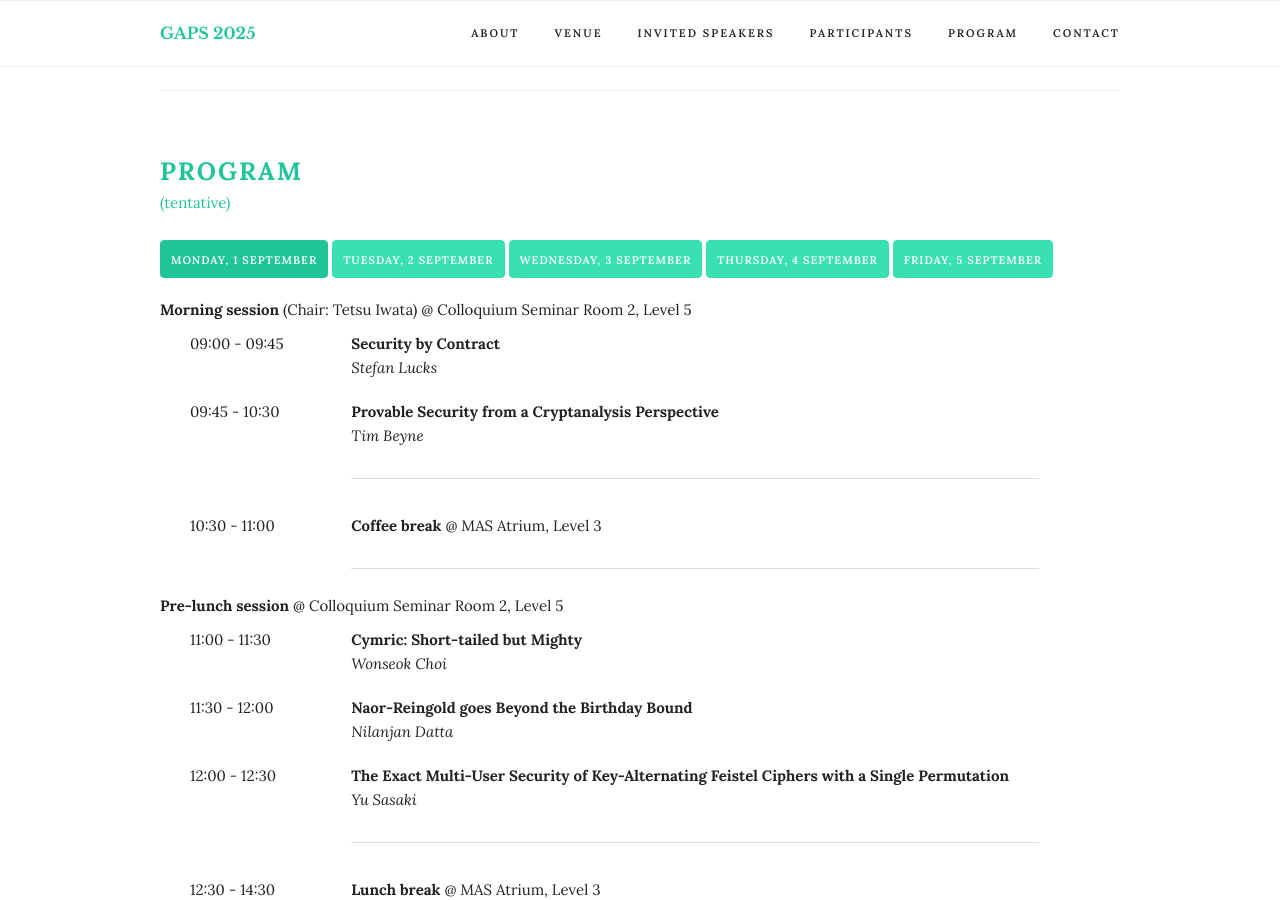
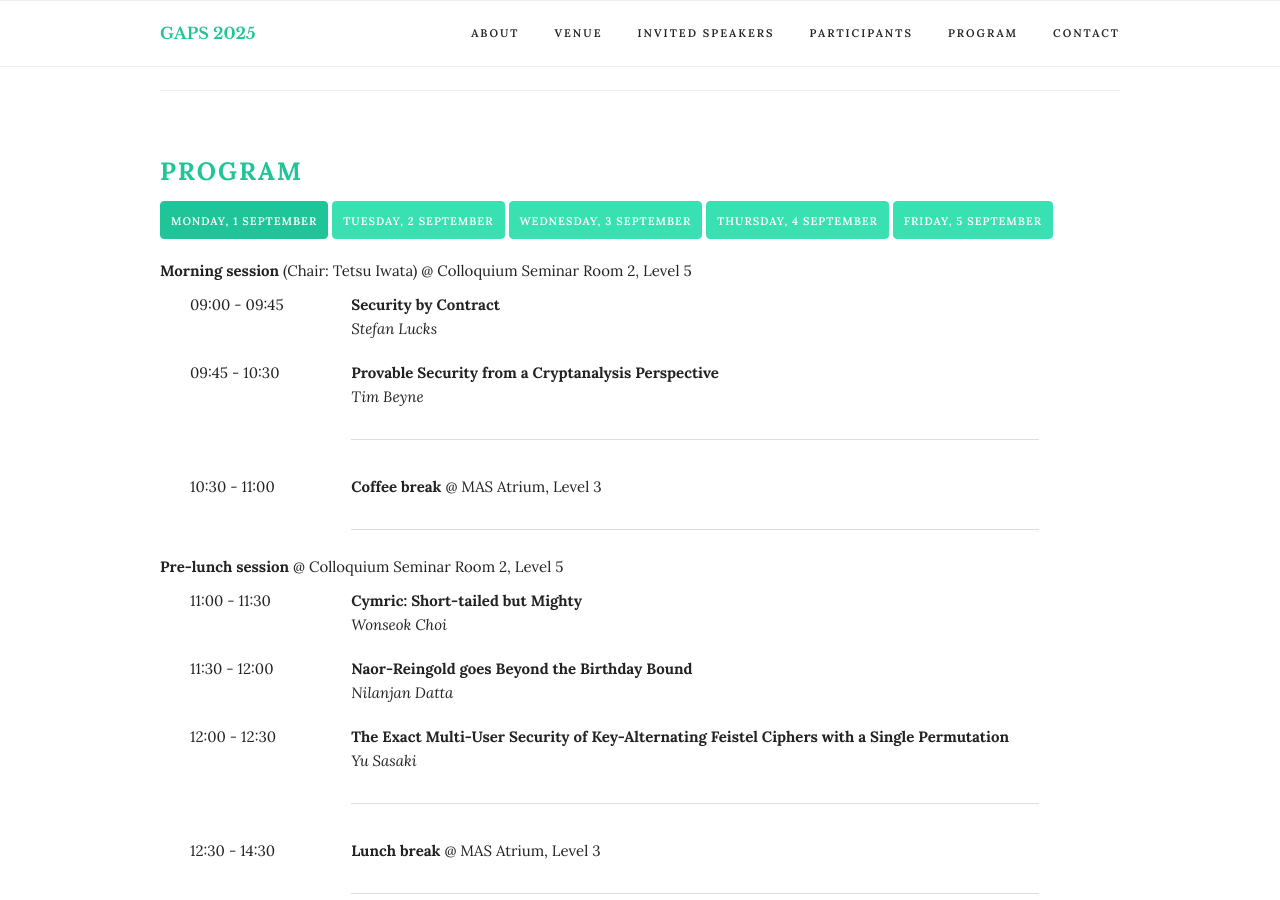
Before and after one commit to gapsworkshop/gaps2025, a Jekyll site: the page built from index.html, in a window 1280 px wide and 900 px high, scrolled down 3223 px. Built offline with Jekyll 4.4.1, drawn with Linux system fonts in a browser that asks for light colours.

Commit message:
Remove tentative

```diff
--- a/_includes/program.html
+++ b/_includes/program.html
@@ -1,8 +1,5 @@
 <div class="docs-section" id="program">
   <div class="docs-header">Program</div>
-  <p style="color: #1fc598; font-weight: bold font-size: small">
-    (tentative)
-  </p>
   <!-- Day tabs -->
   <div class="program-bar">
     {% for day in site.data.program %}
```
